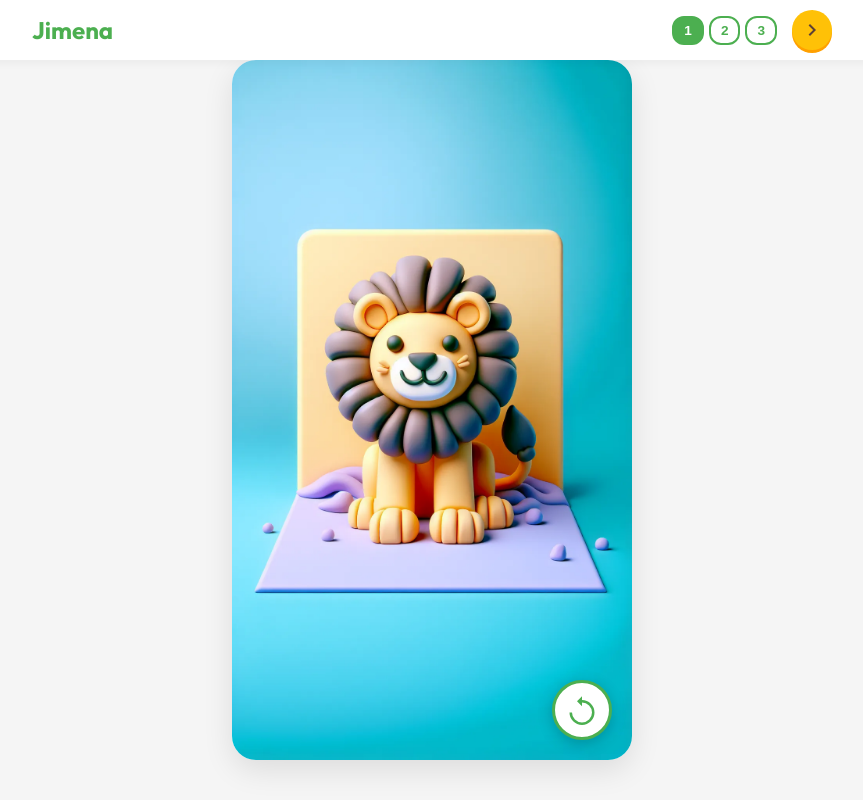
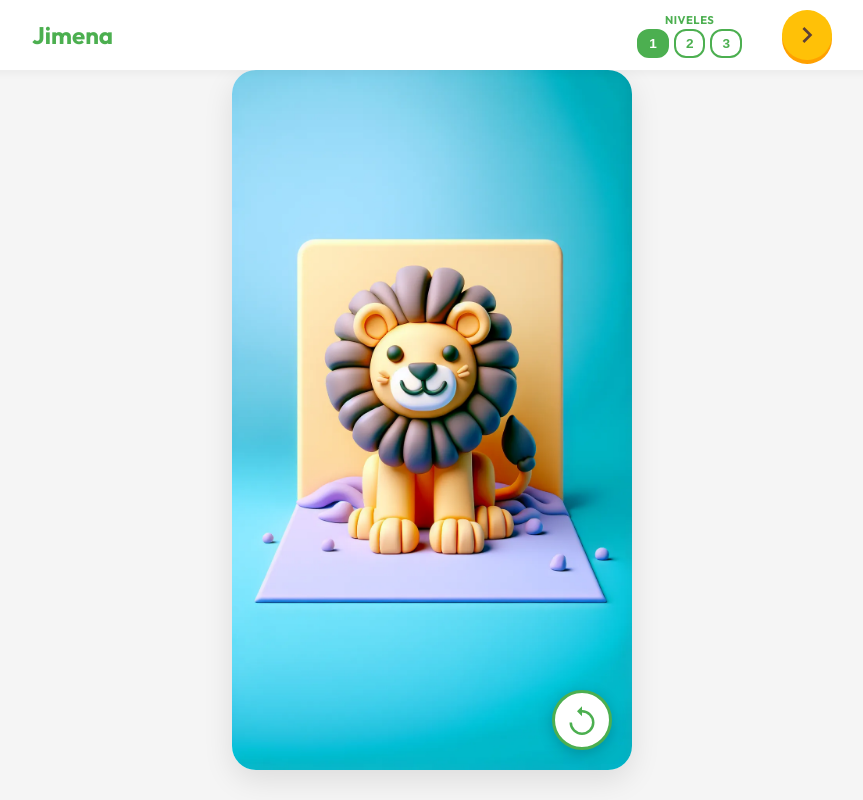
Before and after one commit to luismartinez85/jimena, a website: page index.html in a window 1280 px wide. Shown: the whole page, without its empty margins (208-1071 px from the left). Drawn offline with Linux system fonts and the light colour scheme.

Commit message:
feat: improve header layout with a 'Niveles' label, larger next button, and updated cache versions.

```diff
--- a/index.html
+++ b/index.html
@@ -4,8 +4,8 @@
     <meta charset="UTF-8">
     <meta name="viewport" content="width=device-width, initial-scale=1.0, maximum-scale=1.0, user-scalable=no">
     <title>Jimena - Pedagogía Infantil</title>
-    <link rel="stylesheet" href="styles.css?v=8">
-    <link rel="manifest" href="manifest.json?v=8">
+    <link rel="stylesheet" href="styles.css?v=10">
+    <link rel="manifest" href="manifest.json?v=10">
     <meta name="theme-color" content="#4CAF50">
     <link rel="apple-touch-icon" href="icons/icon-192x192.png">
     <meta name="apple-mobile-web-app-capable" content="yes">
@@ -17,13 +17,16 @@
         <div class="header-content">
             <h1>Jimena</h1>
             <div class="header-actions">
-                <div class="level-selector">
-                    <button class="level-btn active" data-level="1">1</button>
-                    <button class="level-btn" data-level="2">2</button>
-                    <button class="level-btn" data-level="3">3</button>
+                <div class="level-container">
+                    <span class="level-label">Niveles</span>
+                    <div class="level-selector">
+                        <button class="level-btn active" data-level="1">1</button>
+                        <button class="level-btn" data-level="2">2</button>
+                        <button class="level-btn" data-level="3">3</button>
+                    </div>
                 </div>
                 <button id="next-btn" class="next-header-btn" aria-label="Siguiente">
-                    <svg viewBox="0 0 24 24" width="24" height="24"><path fill="currentColor" d="M8.59,16.59L13.17,12L8.59,7.41L10,6L16,12L10,18L8.59,16.59Z"/></svg>
+                    <svg viewBox="0 0 24 24" width="32" height="32"><path fill="currentColor" d="M8.59,16.59L13.17,12L8.59,7.41L10,6L16,12L10,18L8.59,16.59Z"/></svg>
                 </button>
             </div>
         </div>
@@ -52,7 +55,7 @@
 
     <!-- Footer removed, next button moved to header -->
 
-    <script src="app.js?v=8"></script>
+    <script src="app.js?v=10"></script>
     <script>
         if ('serviceWorker' in navigator) {
             window.addEventListener('load', () => {
--- a/styles.css
+++ b/styles.css
@@ -46,7 +46,8 @@ header {
 .header-actions {
     display: flex;
     align-items: center;
-    gap: 15px;
+    gap: 40px;
+    /* Increased from 15px to add more space */
 }
 
 h1 {
@@ -54,6 +55,21 @@ h1 {
     color: var(--primary-color);
     margin-bottom: 0;
     flex-shrink: 0;
+}
+
+.level-container {
+    display: flex;
+    flex-direction: column;
+    align-items: center;
+    gap: 2px;
+}
+
+.level-label {
+    font-size: 0.7rem;
+    font-weight: bold;
+    color: var(--primary-color);
+    text-transform: uppercase;
+    letter-spacing: 0.5px;
 }
 
 .level-selector {
@@ -74,8 +90,8 @@ h1 {
 }
 
 .next-header-btn {
-    width: 40px;
-    height: 40px;
+    width: 50px;
+    height: 50px;
     border-radius: 50%;
     background-color: var(--secondary-color);
     color: #5D4037;
@@ -84,8 +100,13 @@ h1 {
     align-items: center;
     justify-content: center;
     cursor: pointer;
-    box-shadow: 0 3px 0 #FFA000;
+    box-shadow: 0 4px 0 #FFA000;
     transition: all 0.1s;
+}
+
+.next-header-btn svg {
+    width: 32px;
+    height: 32px;
 }
 
 .next-header-btn:active {
--- a/sw.js
+++ b/sw.js
@@ -1,4 +1,4 @@
-const CACHE_NAME = 'jimena-v8';
+const CACHE_NAME = 'jimena-v10';
 const ASSETS = [
   './',
   './index.html',
```
